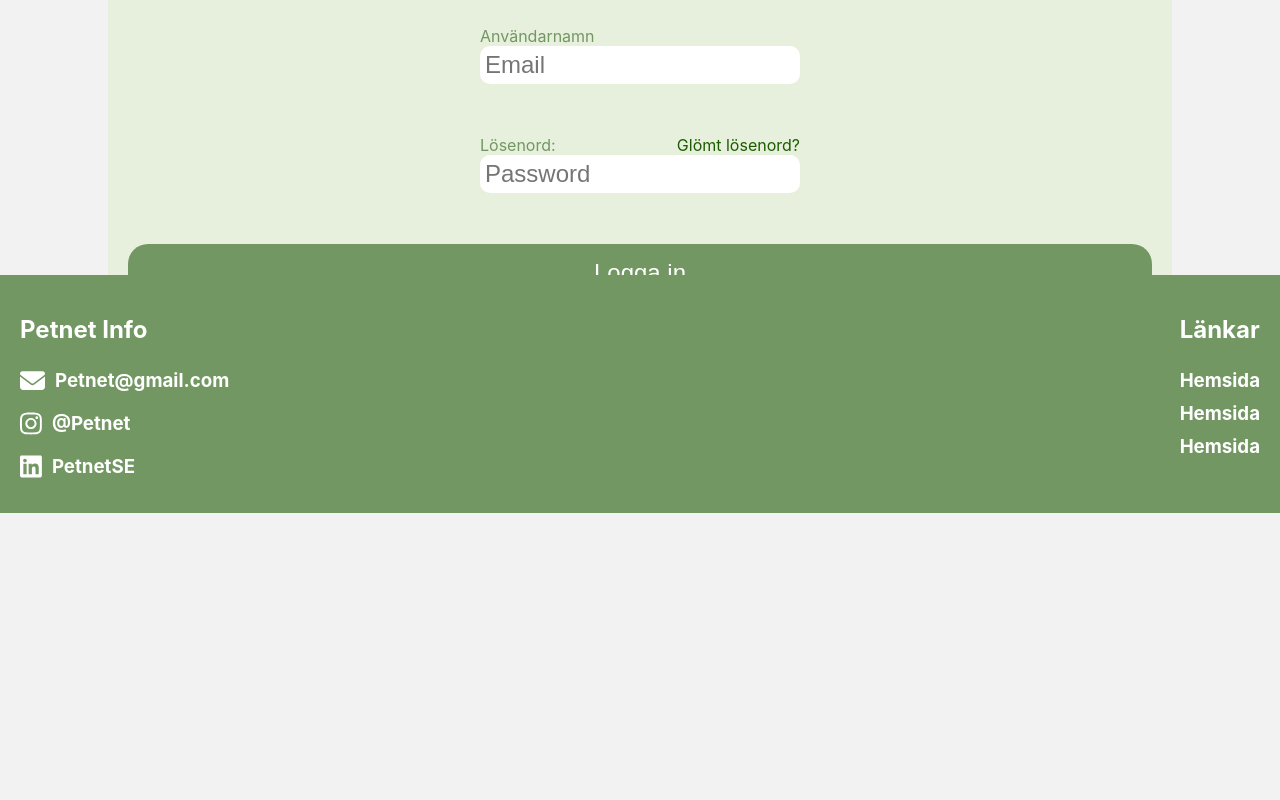
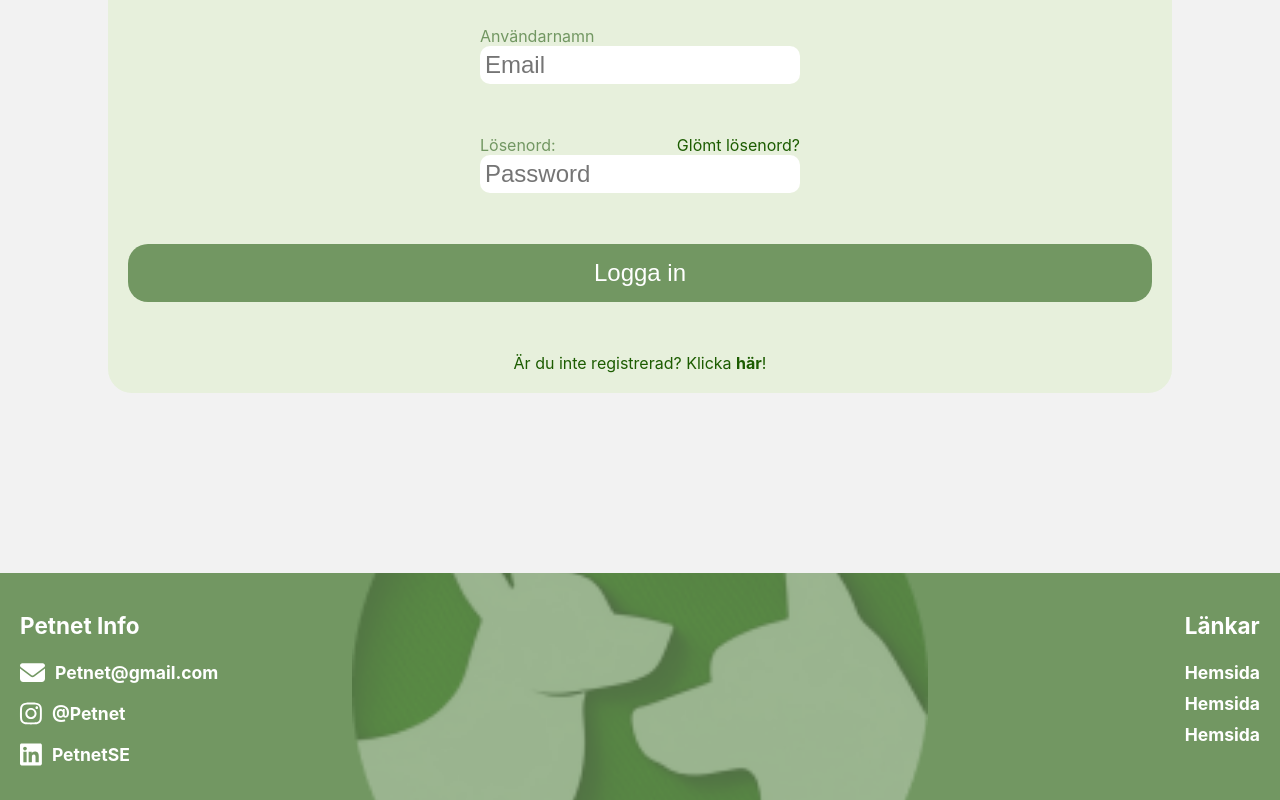
Before and after one commit to sativv/Petnet, a React (Create React App) app in the folder client/: page /login in a window 1280 px wide. Shown: the part 287-1087 px from the top of the page. Before the commit the page ends 860 px from the top, so only its background shows below. Built offline with nearby package versions, Linux system fonts and the light colour scheme; no server answers.

Commit message:
added image to footer

```diff
--- a/client/src/App.css
+++ b/client/src/App.css
@@ -38,12 +38,12 @@
   }
 }
 
-a{
+a {
   text-decoration: none;
-  color: #1C5C00;
+  color: #1c5c00;
 }
 
-.login-wrapper{
+.login-wrapper {
   display: flex;
   flex-direction: column;
   justify-content: center;
@@ -59,7 +59,7 @@ a{
   width: 80%;
   min-height: 60vh;
   justify-content: space-between;
-  background-color: #E7F0DC;
+  background-color: #e7f0dc;
   padding: 20px;
   /* position: fixed;
   top: 50%;
@@ -70,28 +70,28 @@ a{
   color: #729762;
 }
 
-.login-input{
+.login-input {
   border-radius: 10px;
   box-shadow: none;
   inset: none;
   border: none;
-  background-color: #fff  ;
+  background-color: #fff;
   font-size: 24px;
   padding: 5px;
 }
 
-.login-button{
+.login-button {
   border-radius: 20px;
   text-align: center;
   color: white;
   background-color: #729762;
   font-size: 24px;
-  width:100%;
-  padding:15px ;
+  width: 100%;
+  padding: 15px;
   border: none;
 }
 
-.login-text-wrapper{
+.login-text-wrapper {
   display: flex;
   justify-content: space-between;
 }
@@ -133,7 +133,6 @@ a{
   cursor: pointer;
   flex-direction: column;
   gap: 5px;
-
 }
 
 .burgerIcon div {
@@ -154,17 +153,21 @@ a{
   justify-content: space-between;
   align-items: flex-start;
   color: white;
-  position: fixed;
-  bottom: 0;
   width: 100%;
   padding: 20px;
   box-sizing: border-box;
+  overflow: hidden;
+  position: fixed;
+  box-sizing: border-box;
+  position: relative;
 }
 
 .footerLeftColumn,
 .footerRightColumn {
   display: flex;
   flex-direction: column;
+  z-index: 2;
+  font-size: 15px;
 }
 
 .footerLeftColumn h3,
@@ -181,6 +184,17 @@ a{
 .brandIcon {
   margin-right: 10px;
   height: 25px;
+}
+
+.footerLogo {
+  position: absolute;
+  top: 50%;
+  left: 50%;
+  transform: translate(-50%, -50%);
+  opacity: 0.3;
+  z-index: 1;
+  height: auto;
+  width: 45%;
 }
 
 @media (max-width: 768px) {
--- a/client/src/components/Footer.jsx
+++ b/client/src/components/Footer.jsx
@@ -33,6 +33,7 @@ function Footer() {
         <h3>Hemsida</h3>
         <h3>Hemsida</h3>
       </div>
+      <img className="footerLogo" src="/images/Logo.png" alt="" />
     </div>
   );
 }
```
